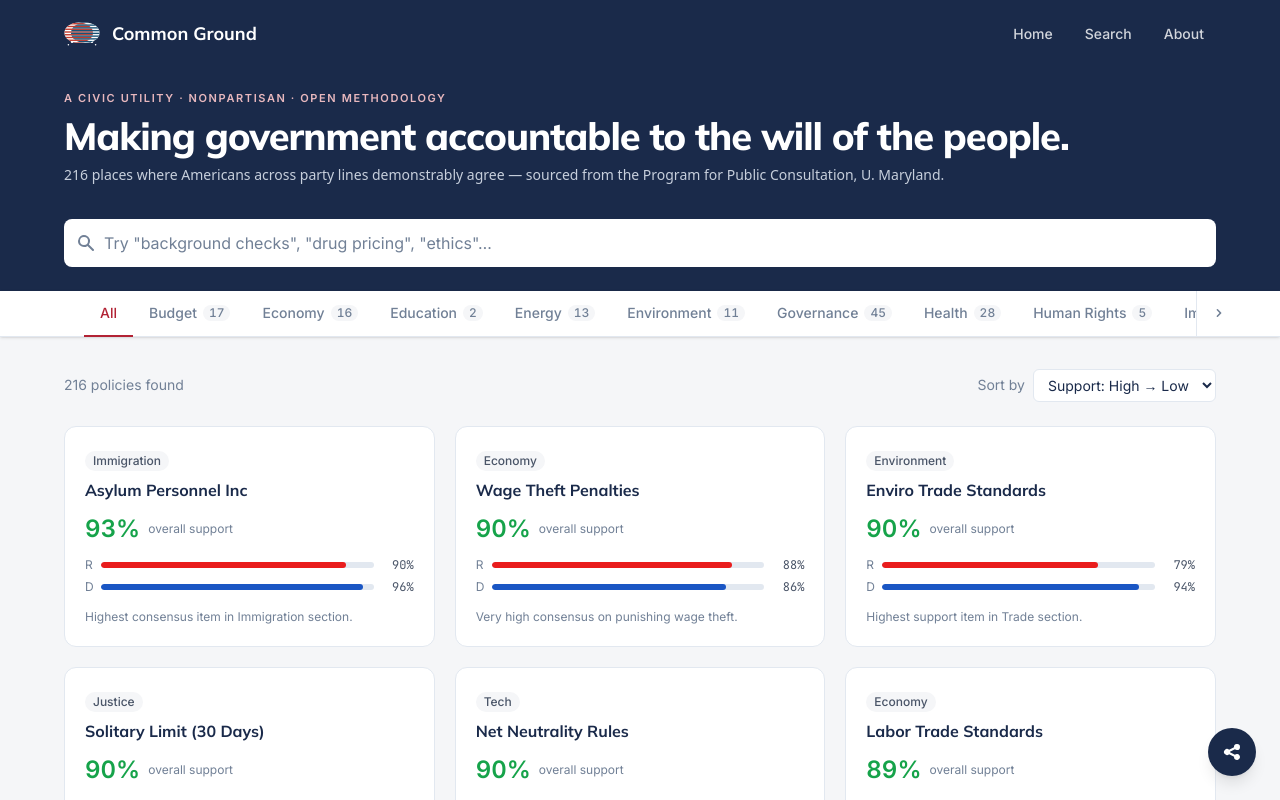
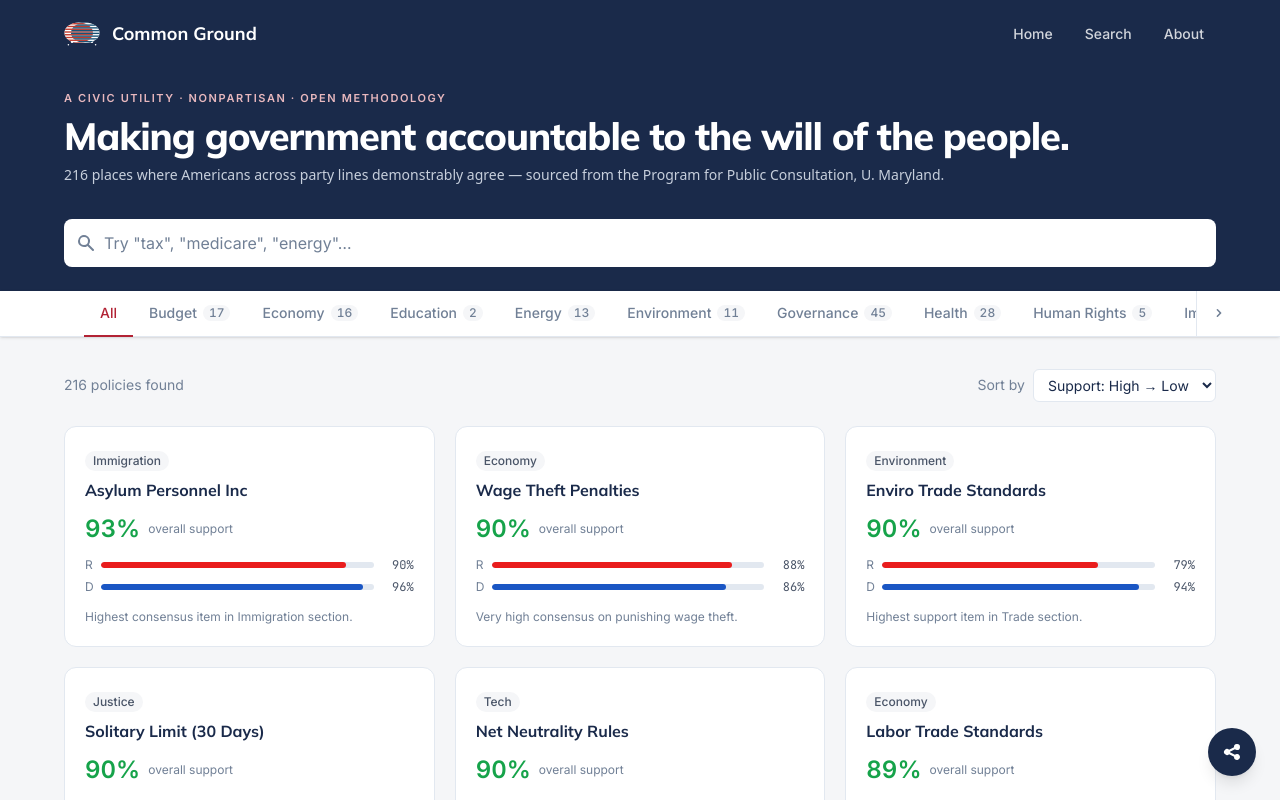
Before and after one commit to common-ground-us/website, a Next.js app: page /search in a window 1280 px wide. Shown: the top 800 px of the page. Built offline with nearby package versions, Linux system fonts and the light colour scheme.

Commit message:
Update search placeholder with terms that return results

```diff
--- a/src/app/search/page.tsx
+++ b/src/app/search/page.tsx
@@ -275,7 +275,7 @@ function SearchPageInner() {
                 type="search"
                 value={query}
                 onChange={(e) => setQuery(e.target.value)}
-                placeholder="Try &quot;background checks&quot;, &quot;drug pricing&quot;, &quot;ethics&quot;…"
+                placeholder="Try &quot;tax&quot;, &quot;medicare&quot;, &quot;energy&quot;…"
                 aria-label="Search policies"
                 className="w-full pl-10 pr-4 py-3 rounded-lg bg-white text-[#1a2a4a] placeholder-[#718096] text-base focus:outline-none focus:ring-2 focus:ring-[#b22234]"
               />
```
